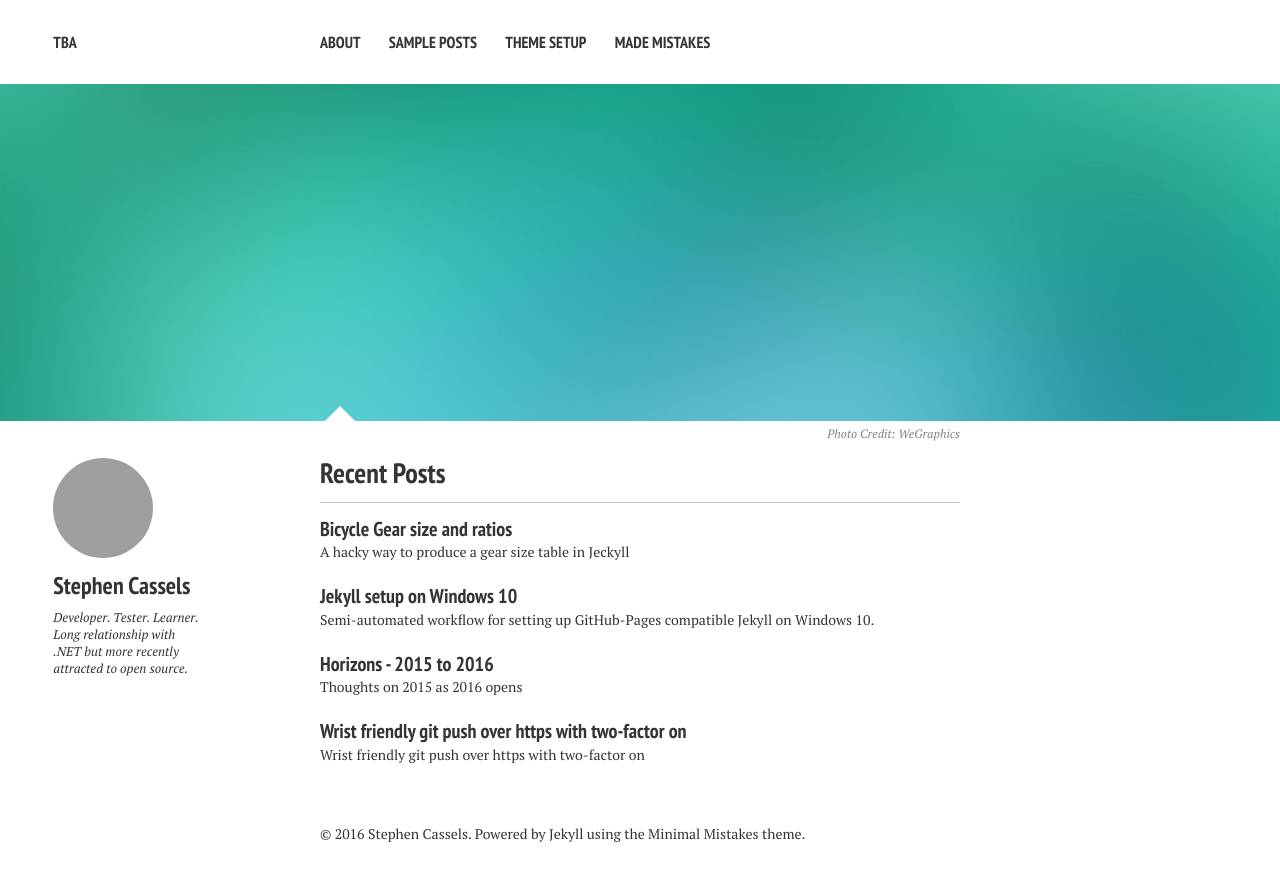
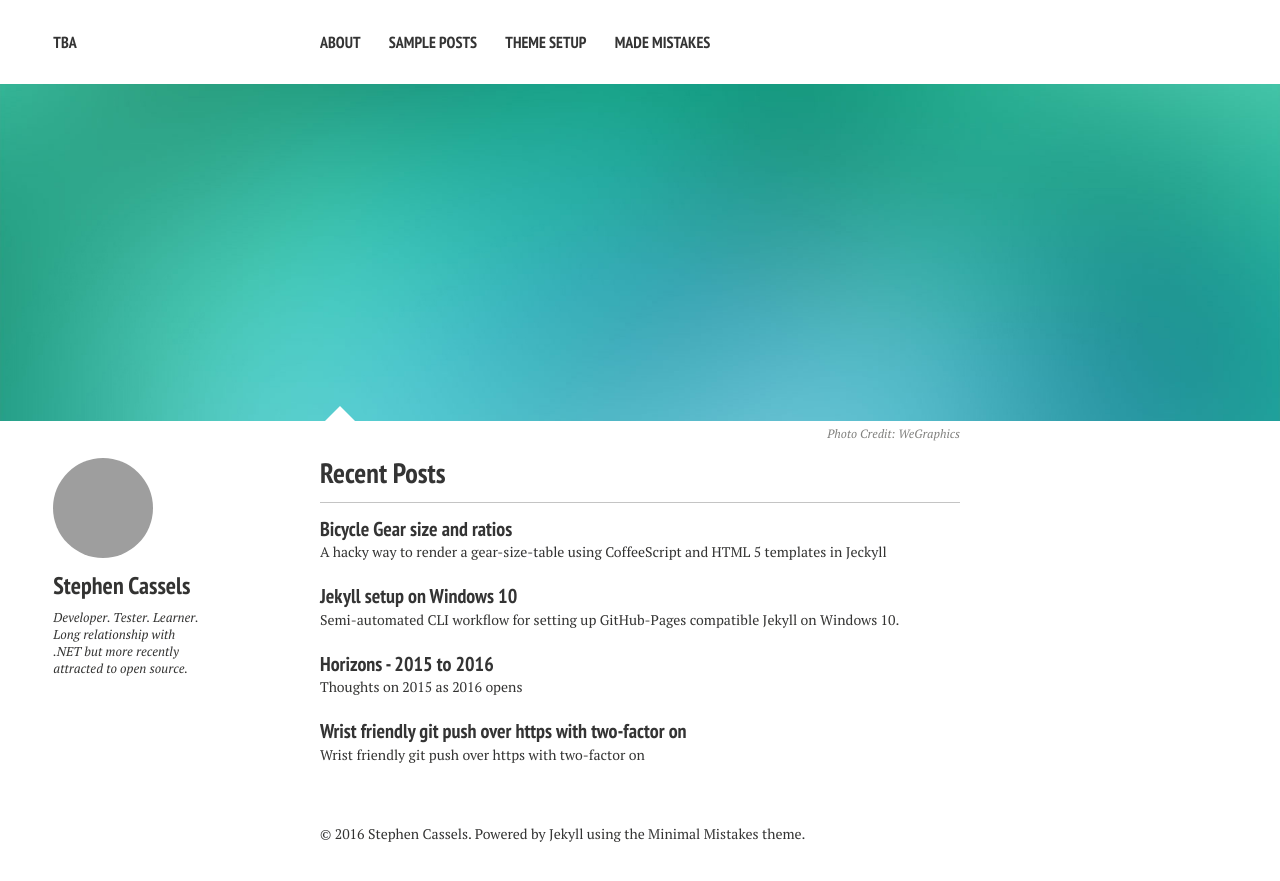
Before and after one commit to Steve-O-Cassels/steve-o-cassels.github.io, a Jekyll site: the page built from index.md, in a window 1280 px wide, cut to the strip 0-881 px from the top of the page. Built offline with Jekyll 4.4.1, drawn with Linux system fonts in a browser that asks for light colours; nearby versions of some CDN libraries; grey boxes are pictures that could not be loaded.

Commit message:
posts refactor

```diff
--- a/_posts/2016-01-04-jekyll-setup-on-windows10.md
+++ b/_posts/2016-01-04-jekyll-setup-on-windows10.md
@@ -1,7 +1,7 @@
 ---
 layout: post
 title: Jekyll setup on Windows 10
-excerpt: "Semi-automated workflow for setting up GitHub-Pages compatible Jekyll on Windows 10."
+excerpt: "Semi-automated CLI workflow for setting up GitHub-Pages compatible Jekyll on Windows 10."
 modified: 2016-01-04
 tags: [jekyll, tutorial, windows10]
 comments: true
--- a/_posts/2016-01-10-gear-size-table.md
+++ b/_posts/2016-01-10-gear-size-table.md
@@ -1,7 +1,7 @@
 ---
 layout: post
 title: Bicycle Gear size and ratios
-excerpt: "A hacky way to produce a gear size table in Jeckyll"
+excerpt: "A hacky way to render a gear-size-table using CoffeeScript and HTML 5 templates in Jeckyll"
 modified: 2016-01-27
 tags: [jekyll, cycling, script]
 comments: true
```
